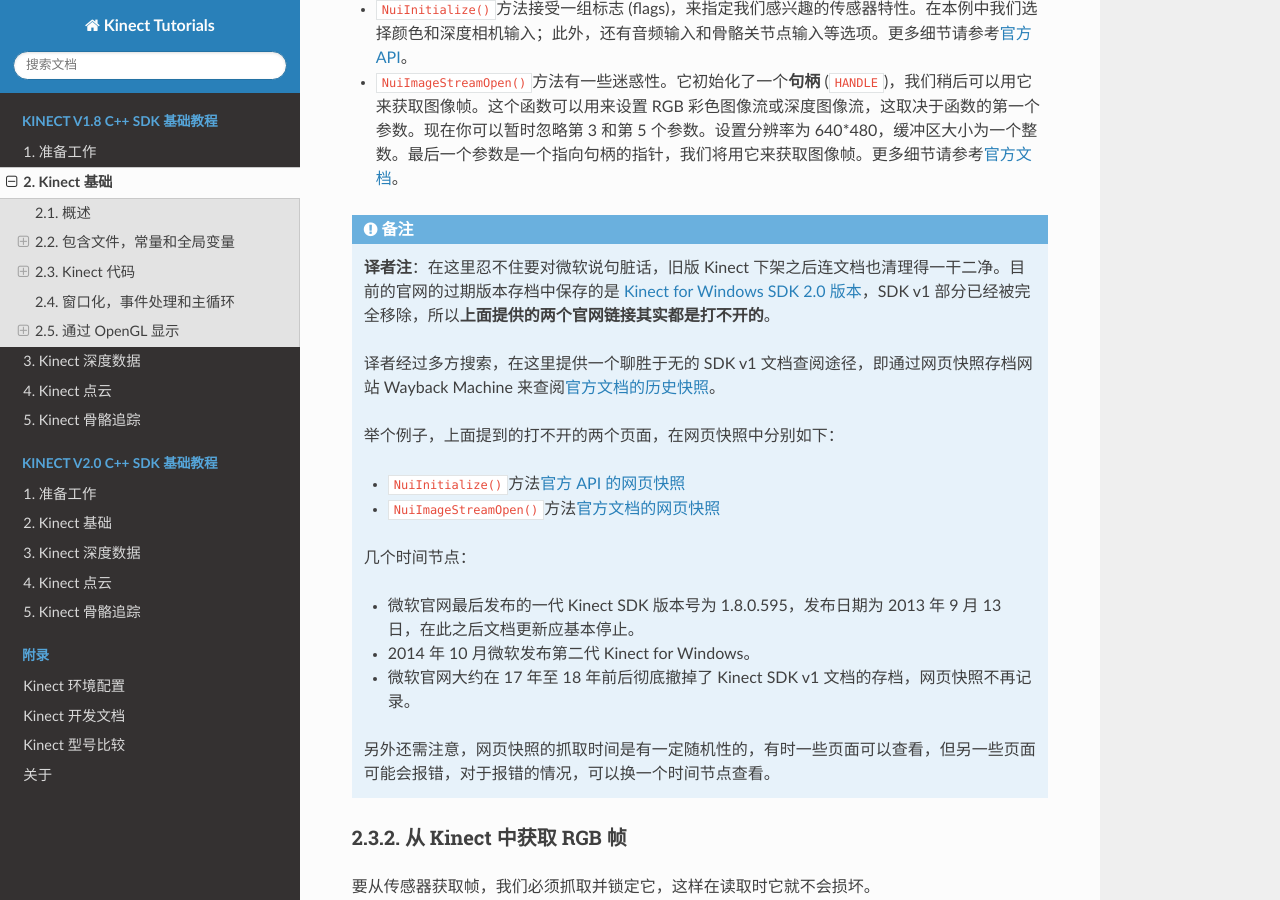
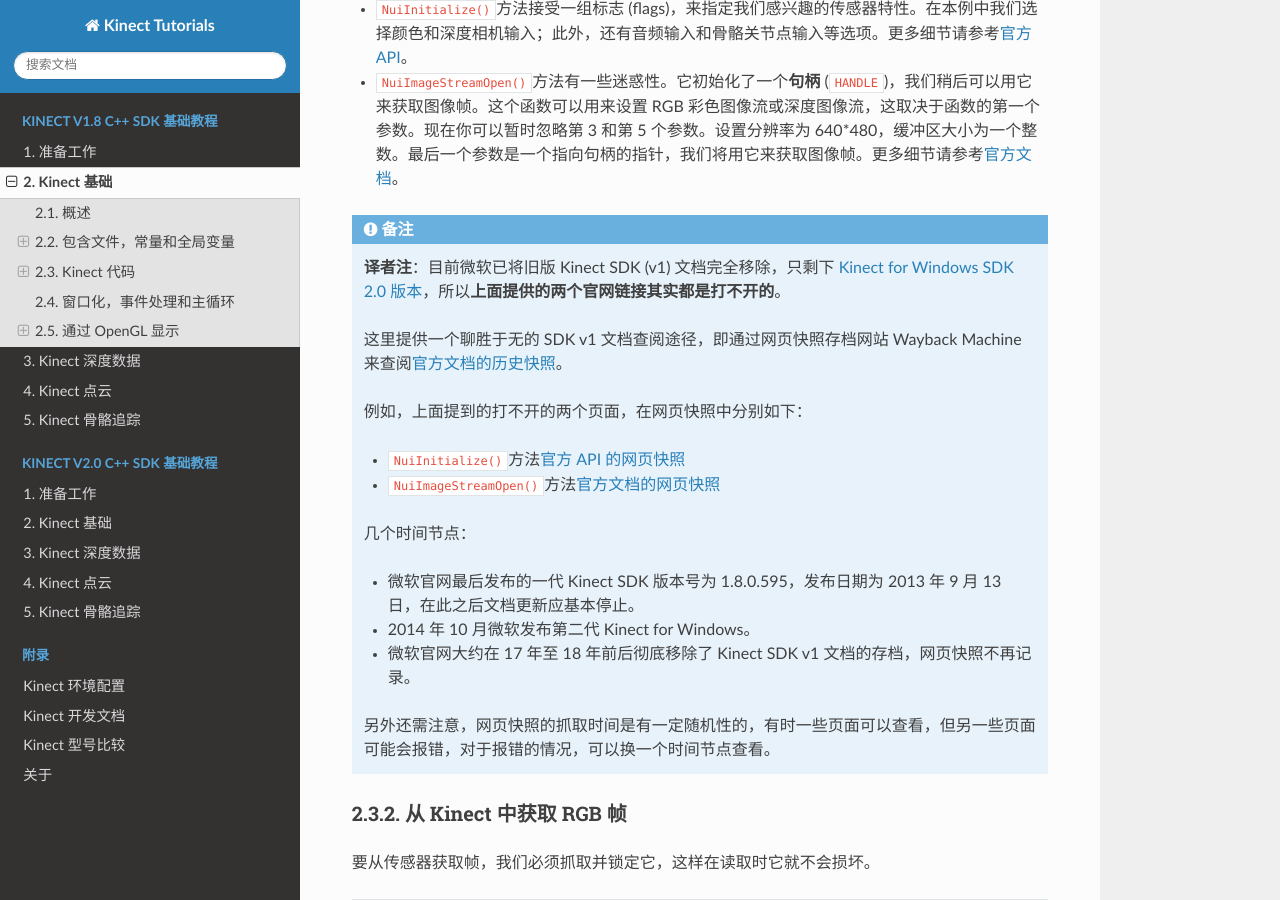
Before and after one commit to XinArkh/kinect-tutorials-zh, a Sphinx documentation site: the page built from docs/kinect1/1_Basics.rst, in a window 1280 px wide and 900 px high, scrolled down 2118 px. Built offline with Sphinx 7.4.7 and the Read the Docs theme 2.0.0, drawn with Linux system fonts in a browser that asks for light colours.

Commit message:
wording fix

```diff
--- a/docs/kinect1/0_Setup.rst
+++ b/docs/kinect1/0_Setup.rst
@@ -109,7 +109,7 @@
 
 .. note::
 
-    \ **译者注** \：注意检查 Kinect SDK 的包含文件和库文件目录是否正确，最好在文件夹中打开确认一下。
+    \ **译者注** \：一个空项目的属性表中可能会不显示\ ``C/C++ > 常规 > 附加包含目录``\ ，在项目中先添加一个文件即可解决。
 
 接下来，配置 OpenGL 属性表。
 
--- a/docs/kinect1/1_Basics.rst
+++ b/docs/kinect1/1_Basics.rst
@@ -113,11 +113,11 @@
 
 .. note::
 
-    **译者注**：在这里忍不住要对微软说句脏话，旧版 Kinect 下架之后连文档也清理得一干二净。目前的官网的过期版本存档中保存的是 `Kinect for Windows SDK 2.0 版本 <https://docs.microsoft.com/en-us/previous-versions/windows/kinect/dn799271(v=ieb.10)>`_\ ，SDK v1 部分已经被完全移除，所以\ **上面提供的两个官网链接其实都是打不开的**\ 。
+    **译者注**：目前微软已将旧版 Kinect SDK (v1) 文档完全移除，只剩下 `Kinect for Windows SDK 2.0 版本 <https://docs.microsoft.com/en-us/previous-versions/windows/kinect/dn799271(v=ieb.10)>`_\ ，所以\ **上面提供的两个官网链接其实都是打不开的**\ 。
 
-    译者经过多方搜索，在这里提供一个聊胜于无的 SDK v1 文档查阅途径，即通过网页快照存档网站 Wayback Machine 来查阅\ `官方文档的历史快照 <https://web.archive.org/web/20130906183129/http://msdn.microsoft.com/en-us/library/hh855347.aspx>`_\ 。
+    这里提供一个聊胜于无的 SDK v1 文档查阅途径，即通过网页快照存档网站 Wayback Machine 来查阅\ `官方文档的历史快照 <https://web.archive.org/web/20130906183129/http://msdn.microsoft.com/en-us/library/hh855347.aspx>`_\ 。
 
-    举个例子，上面提到的打不开的两个页面，在网页快照中分别如下：
+    例如，上面提到的打不开的两个页面，在网页快照中分别如下：
 
     - \ ``NuiInitialize()``\ 方法\ `官方 API 的网页快照 <https://web.archive.org/web/20120915103909/http://msdn.microsoft.com/en-us/library/hh855368#NUI_INITIALIZE>`_\
     - \ ``NuiImageStreamOpen()``\ 方法\ `官方文档的网页快照 <https://web.archive.org/web/20120528191325/http://msdn.microsoft.com/en-us/library/nuiimagecamera.nuiimagestreamopen>`_\
@@ -126,7 +126,7 @@
 
     - 微软官网最后发布的一代 Kinect SDK 版本号为 1.8.0.595，发布日期为 2013 年 9 月 13 日，在此之后文档更新应基本停止。
     - 2014 年 10 月微软发布第二代 Kinect for Windows。
-    - 微软官网大约在 17 年至 18 年前后彻底撤掉了 Kinect SDK v1 文档的存档，网页快照不再记录。
+    - 微软官网大约在 17 年至 18 年前后彻底移除了 Kinect SDK v1 文档的存档，网页快照不再记录。
 
     另外还需注意，网页快照的抓取时间是有一定随机性的，有时一些页面可以查看，但另一些页面可能会报错，对于报错的情况，可以换一个时间节点查看。
 
```
Also changed, not shown: docs/index.rst (+4 -4 lines).
